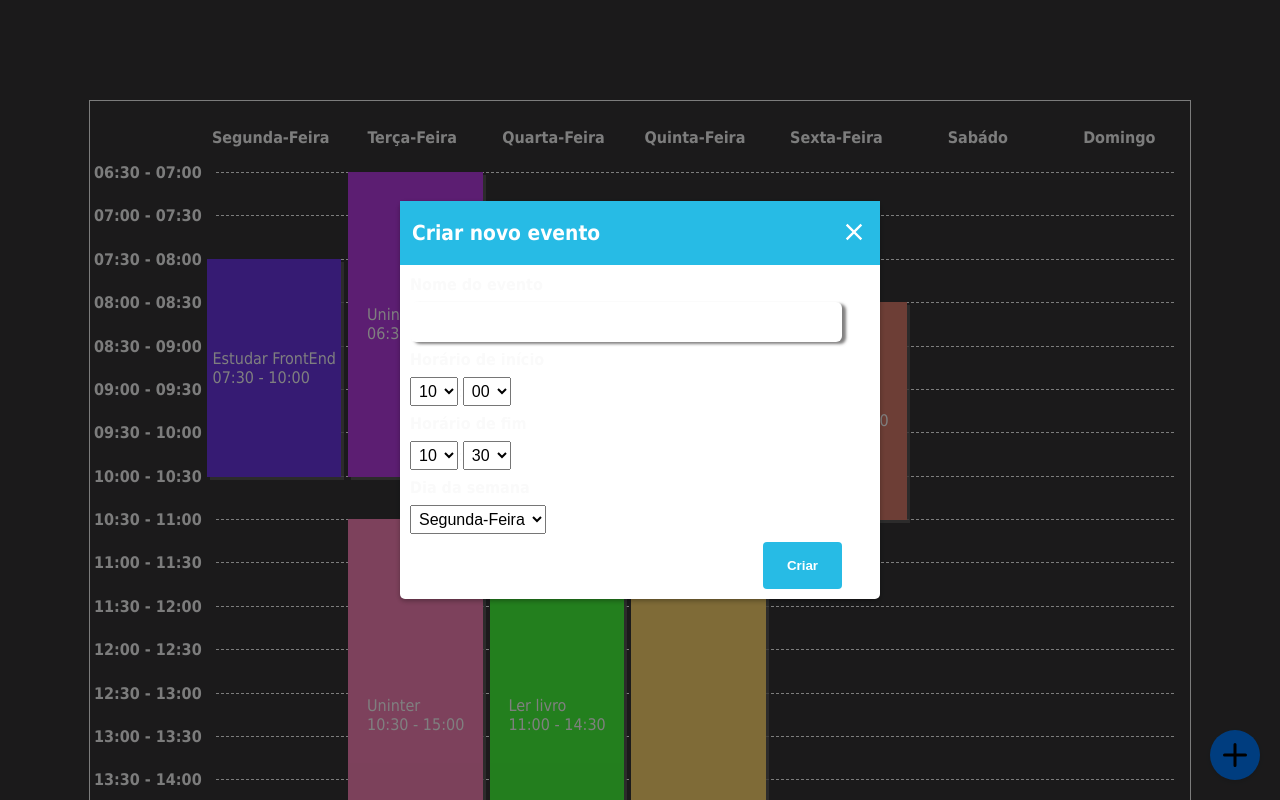
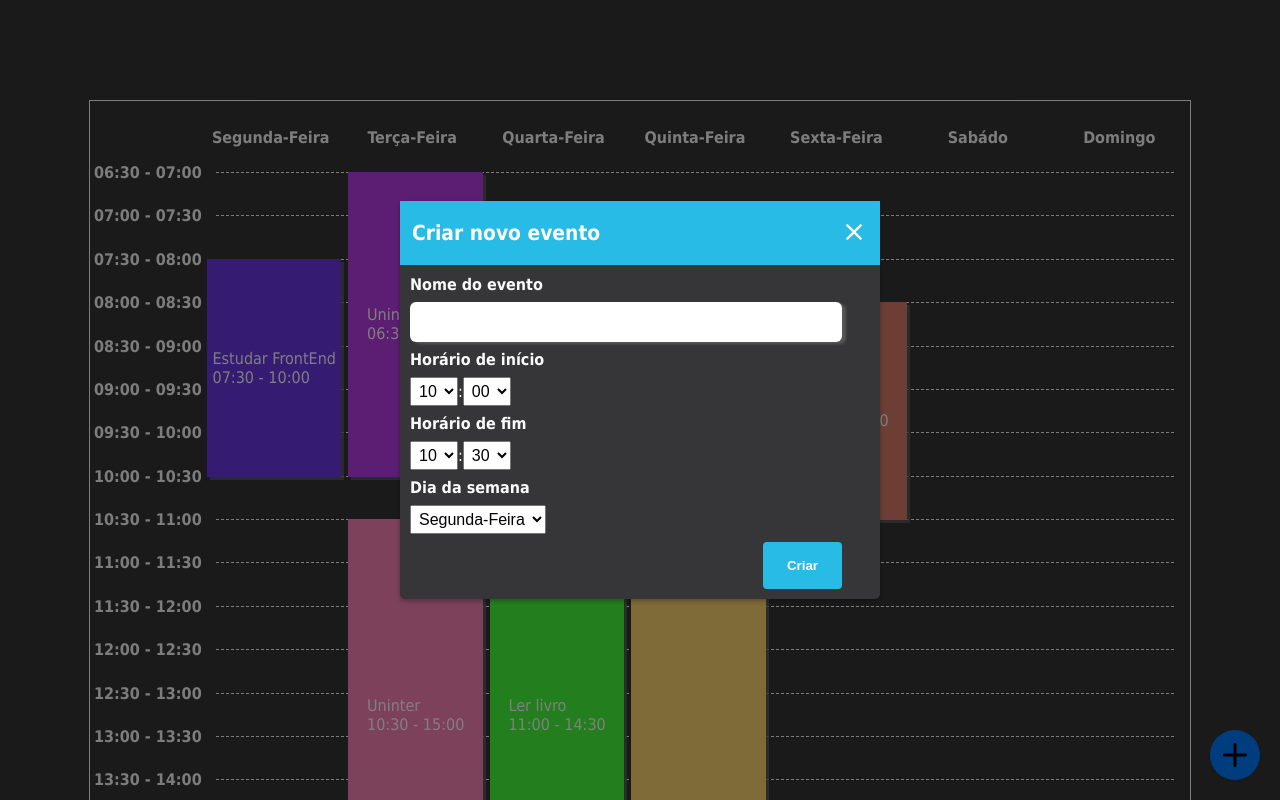
Before and after one commit to GuiDuarte07/routine_app, a Next.js app: page / in a window 1280 px wide. Both pictures are taken after a click on the button 1235 px from the left and 755 px from the top of the page. Shown: the top 800 px of the page. Built offline with nearby package versions, Linux system fonts and the light colour scheme.

Commit message:
darkMode on Modal

```diff
--- a/src/components/Modal/index.tsx
+++ b/src/components/Modal/index.tsx
@@ -1,41 +1,7 @@
 import React from 'react'
 import styled from 'styled-components'
 import { MdClear } from "react-icons/md";
-
-const ModalWrapper = styled.div`
-  position: fixed;
-  top: 0;
-  left: 0;
-  width: 100%;
-  height: 100%;
-  background-color: rgba(0, 0, 0, 0.5); /* Semi-transparent black background */
-  display: flex;
-  justify-content: center;
-  align-items: center;
-  z-index: 999;
-`
-
-const ModalContent = styled.div`
-  min-width: 480px;
-  background-color: white;
-  border-radius: 5px;
-  box-shadow: 0px 2px 5px rgba(0, 0, 0, 0.3);
-  z-index: 999;
-`
-
-const ModalHeader = styled.header`
-  height: 64px;
-  width: 100%;
-  background-color: rgb(39,187,229);
-  font-weight: bold;
-  font-size: 1.3em;
-  text-align: start;
-  display: flex;
-  align-items: center;
-  justify-content: space-between;
-  padding: 0 12px;
-  color: white;
-`
+import { ModalContent, ModalHeader, ModalWrapper } from './style';
 
 interface IModal {
   isOpen: boolean
--- /dev/null
+++ b/src/components/Modal/style.tsx
@@ -0,0 +1,36 @@
+import { styled } from "styled-components"
+
+export const ModalWrapper = styled.div`
+  position: fixed;
+  top: 0;
+  left: 0;
+  width: 100%;
+  height: 100%;
+  background-color: rgba(0, 0, 0, 0.5); /* Semi-transparent black background */
+  display: flex;
+  justify-content: center;
+  align-items: center;
+  z-index: 999;
+`
+
+export const ModalContent = styled.div`
+  min-width: 480px;
+  background-color: ${props => props.theme.body};
+  border-radius: 5px;
+  box-shadow: 0px 2px 5px rgba(0, 0, 0, 0.3);
+  z-index: 999;
+`
+
+export const ModalHeader = styled.header`
+  height: 64px;
+  width: 100%;
+  background-color: rgb(39,187,229);
+  font-weight: bold;
+  font-size: 1.3em;
+  text-align: start;
+  display: flex;
+  align-items: center;
+  justify-content: space-between;
+  padding: 0 12px;
+  color: white;
+`
```
